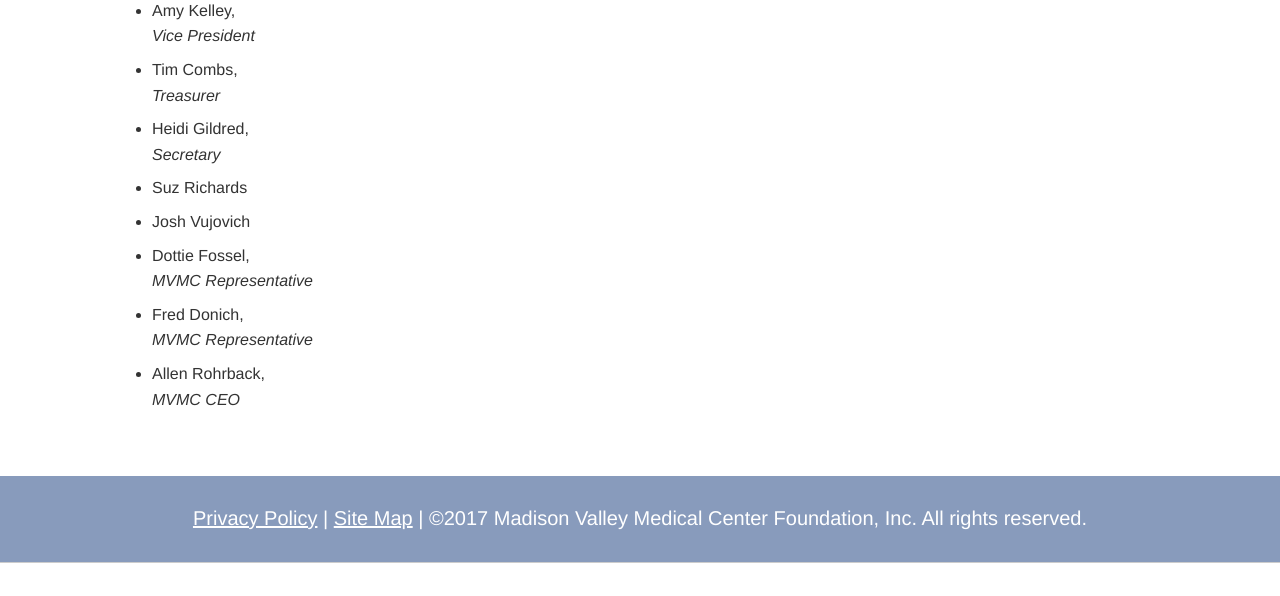
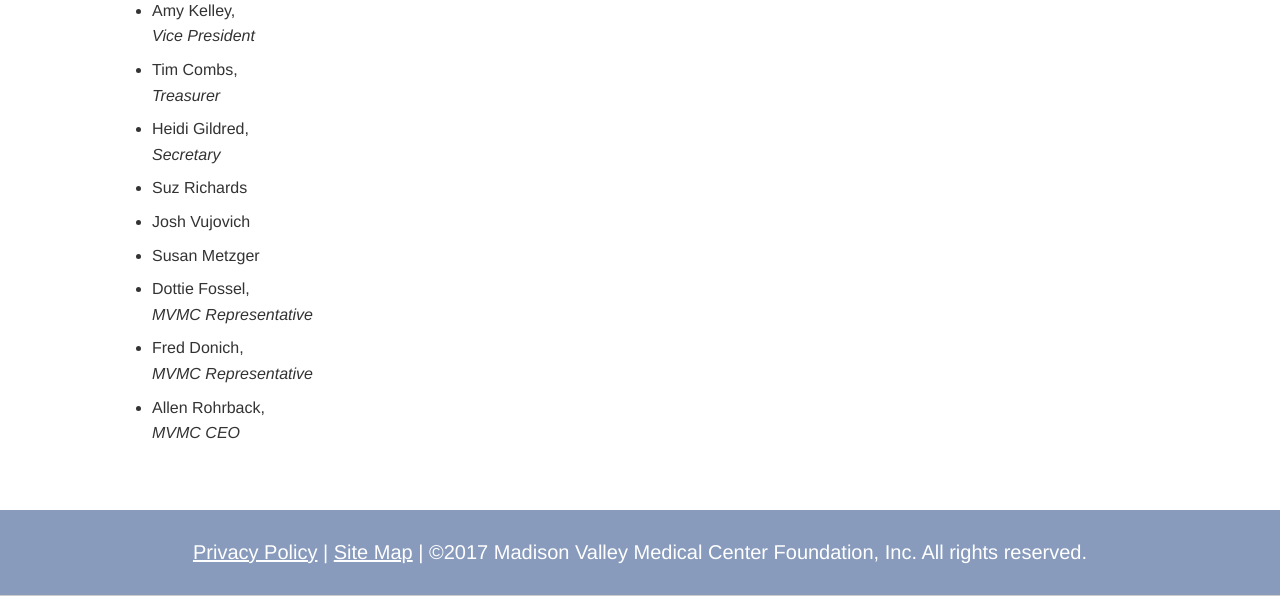
Before and after one commit to polarbeardesign/mvmcf, a PHP site: page /aboutus.php in a window 1280 px wide. Shown: the part 1709-2305 px from the top of the page. Before the commit the page ends 2272 px from the top, so only its background shows below. Run offline with PHP 8.4, Linux system fonts and the light colour scheme.

Commit message:
update to Board Members

```diff
--- a/aboutus.php
+++ b/aboutus.php
@@ -67,6 +67,7 @@
          <li>Heidi Gildred,<br /><em>Secretary</em></li>
          <li>Suz Richards</li>
          <li>Josh Vujovich</li>
+         <li>Susan Metzger</li>
          <li>Dottie Fossel,<br /><em>MVMC Representative</em></li>
          <li>Fred Donich,<br /><em>MVMC Representative</em></li>
          <li>Allen Rohrback,<br /><em>MVMC CEO</em></li>
```
